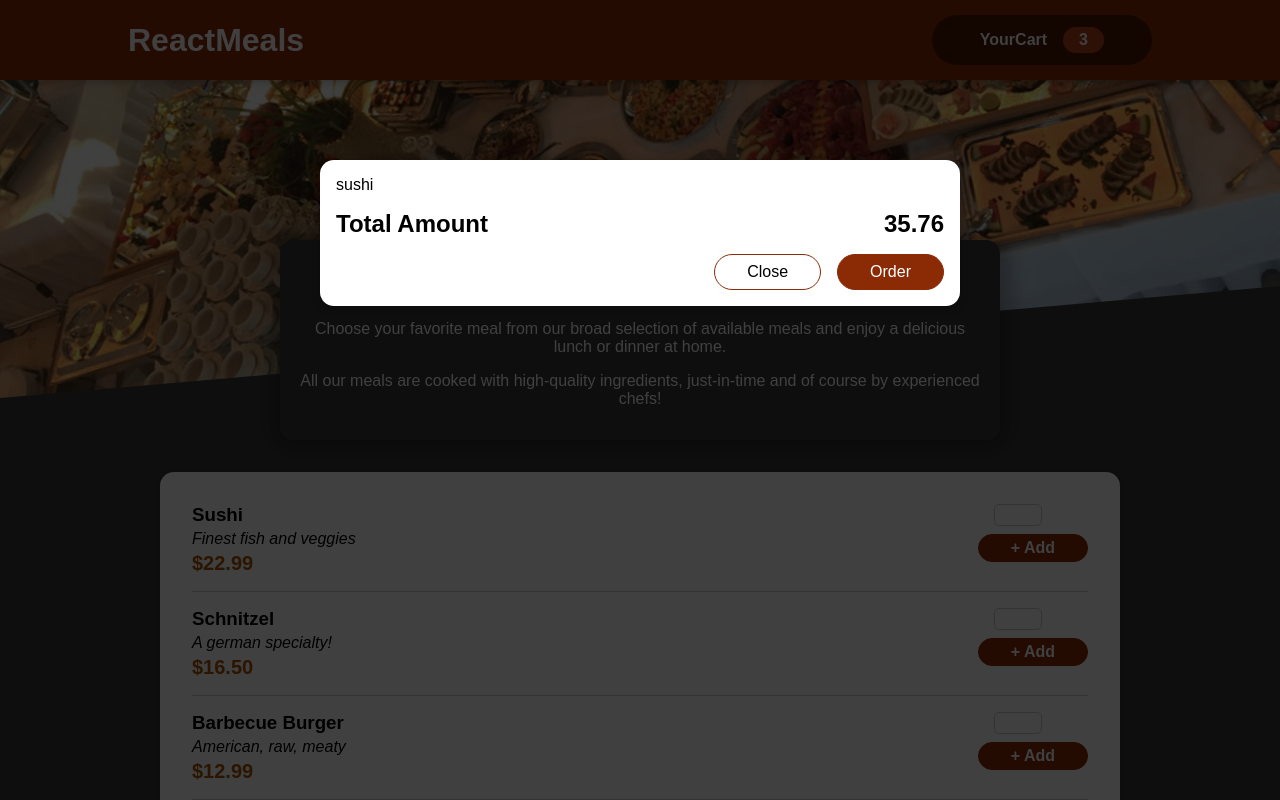
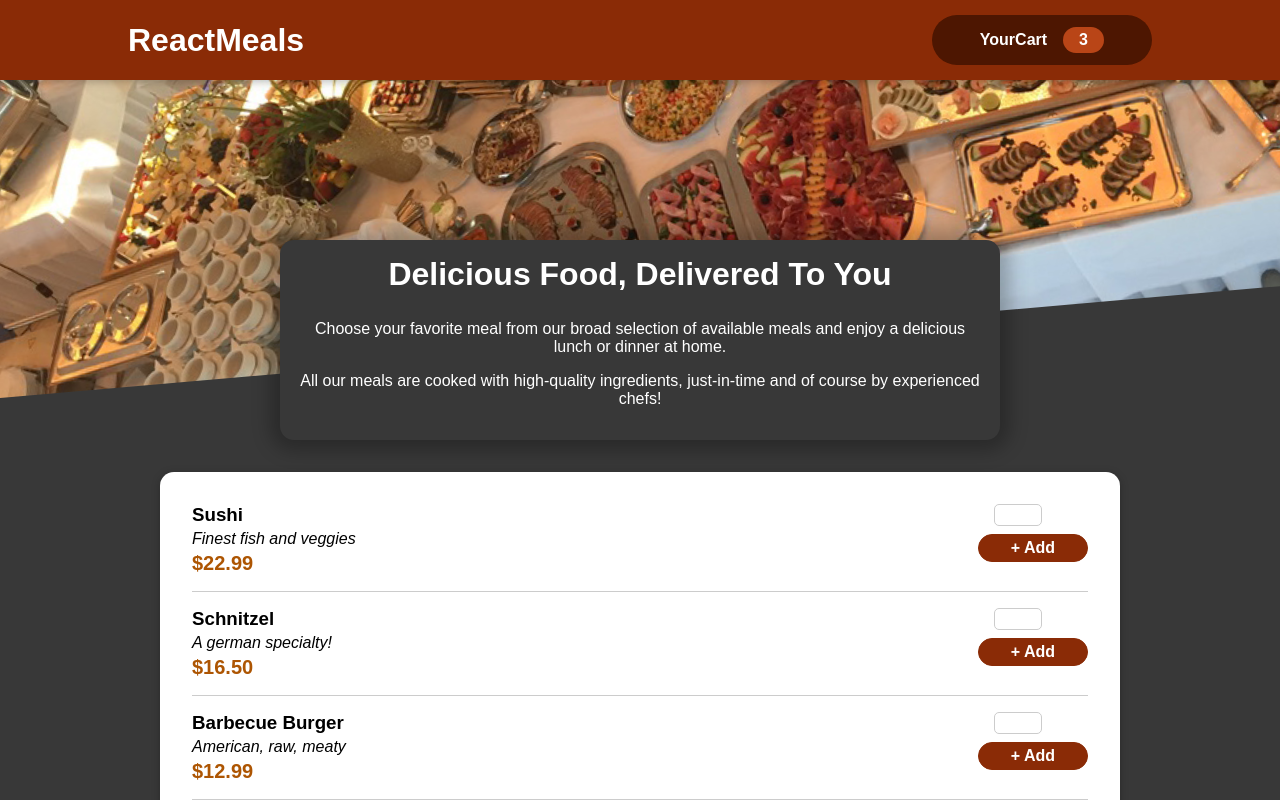
Before and after one commit to MahsumaRezai/MealsFood, a React (Create React App) app: page / in a window 1280 px wide. Shown: the top 800 px of the page. Built offline with nearby package versions, Linux system fonts and the light colour scheme.

Commit message:
work on Cart section

```diff
--- a/src/App.js
+++ b/src/App.js
@@ -1,13 +1,21 @@
-import { Fragment } from "react";
+import { Fragment, useState } from "react";
 import Header from "./componet/Layout/Header.js";
 import Meals from "./componet/Meals/Meals.js";
 import Cart from './componet/Cart/Cart.js'
 
 function App() {
+  const [cartIsShow, setCartIsShow] = useState(false);
+  const showCartHandler = () => {
+    setCartIsShow(true)
+
+  }
+  const hideCartHandler = () => {
+    setCartIsShow(false)
+  }
   return (
     <Fragment>
-      <Cart />
-      <Header />
+      {cartIsShow && <Cart onClose={hideCartHandler} />}
+      <Header onShwoCarts={showCartHandler} />
       <main>
         <Meals />
       </main>
--- a/src/componet/Cart/Cart.js
+++ b/src/componet/Cart/Cart.js
@@ -8,14 +8,14 @@ const Cart = (porps) => {
     </ul>
     );
     return (
-        <Modal>
+        <Modal onClose={porps.onClose}>
             {cartItems}
             <div className={classes.total}>
                 <span>Total Amount</span>
                 <span>35.76</span>
             </div>
             <div className={classes.actions}>
-                <button className={classes['button--all']}>Close</button>
+                <button className={classes['button--all']} onClick={porps.onClose}>Close</button>
                 <button className={classes.button}>Order</button>
 
             </div>
--- a/src/componet/Layout/Header.js
+++ b/src/componet/Layout/Header.js
@@ -3,12 +3,12 @@ import image from '../../assest/meals.jpg';
 import classes from './Header.module.css'
 import HearderCartButton from "./HearderCartButton";
 
-const Header = (prop) => {
+const Header = (porps) => {
     return (
         <Fragment>
             <header className={classes.header}>
                 <h1>ReactMeals</h1>
-                <HearderCartButton />
+                <HearderCartButton onClik={porps.onShwoCarts} />
             </header>
             <div className={classes['main-image']}>
                 <img src={image} alt="" />
--- a/src/componet/Layout/HearderCartButton.js
+++ b/src/componet/Layout/HearderCartButton.js
@@ -2,7 +2,7 @@ import classes from './HeaderCartButton.module.css';
 import CartIcon from '../Cart/CartIcon';
 const HearderCartButton = (props) => {
     return (
-        <button className={classes.button}>
+        <button className={classes.button} onClick={props.onClik}>
             <span>
                 <CartIcon />
             </span>
--- a/src/componet/UI/Modal.js
+++ b/src/componet/UI/Modal.js
@@ -2,7 +2,7 @@ import React, { Fragment } from 'react';
 import classes from './Modal.module.css';
 import ReactDom from 'react-dom'
 const Backdorp = (porps) => {
-    return <div className={classes.backdrop} />
+    return <div className={classes.backdrop} onClick={porps.onClose} />
 }
 const ModalOverly = (props) => {
     return (
@@ -16,7 +16,7 @@ const portlelement = document.getElementById('overley');
 
 const Modal = (props) => {
     return <Fragment>
-        {ReactDom.createPortal(<Backdorp />, portlelement)}
+        {ReactDom.createPortal(<Backdorp onClose={props.onClose} />, portlelement)}
         {ReactDom.createPortal(<ModalOverly>{props.children}</ModalOverly>, portlelement)}
 
     </Fragment>
```
